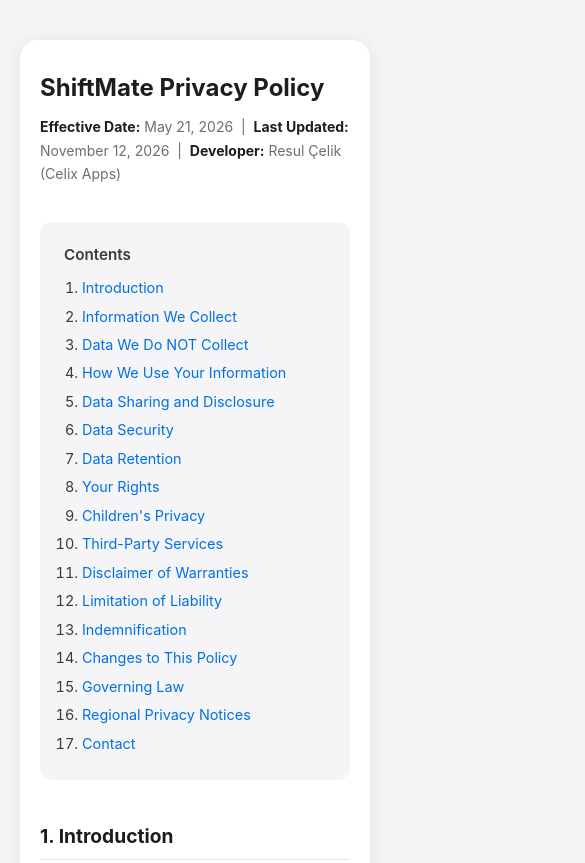
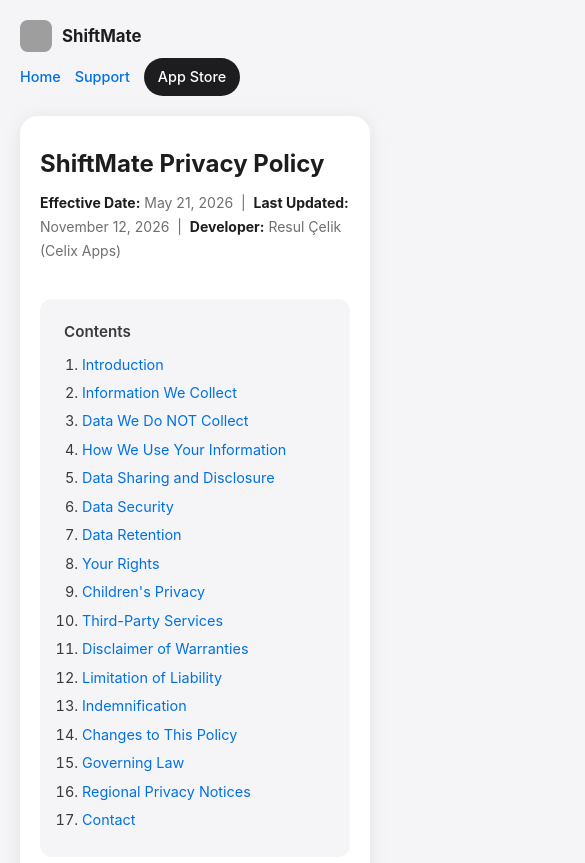
Before and after one commit to celix-apps/shiftmate-privacy, a plain HTML site: page index.html in a window 390 px wide. Shown: the top 863 px of the page, 585 px wide, since content can reach past the window. Drawn offline with Linux system fonts and the light colour scheme; grey boxes are pictures that could not be loaded.

Commit message:
Privacy policy: site header with Home, Support and App Store links
The App Store "Developer Website" link currently opens this page, so add a
small header and footer that lead to the ShiftMate home page. Policy text is
unchanged. Also: footer date matches Last Updated (Nov 12, 2026), and tables
scroll inside the card on phones instead of widening the page.

Co-Authored-By: Claude Opus 5.5 <noreply@anthropic.com>

```diff
--- a/index.html
+++ b/index.html
@@ -36,6 +36,19 @@
     .toc p { font-weight: 600; margin-bottom: 8px; }
     .toc ol { margin-left: 18px; }
     .toc li { margin-bottom: 4px; font-size: 0.9rem; }
+    .site-nav { max-width: 780px; margin: 0 auto 20px; display: flex; align-items: center; gap: 8px 18px; flex-wrap: wrap; }
+    .site-nav .brand { display: flex; align-items: center; gap: 10px; font-weight: 700; font-size: 1.05rem; color: #1d1d1f; margin-right: auto; }
+    .site-nav .brand img { width: 32px; height: 32px; border-radius: 8px; }
+    .site-nav a { font-size: 0.9rem; font-weight: 500; }
+    .site-nav .store { background: #1d1d1f; color: #fff; padding: 7px 14px; border-radius: 999px; }
+    .site-nav .store:hover { text-decoration: none; background: #000; }
+    footer .links { margin-top: 6px; }
+    @media (max-width: 600px) {
+      body { padding-top: 20px; }
+      .site-nav { gap: 6px 14px; }
+      .site-nav .brand { flex-basis: 100%; }
+      table { display: block; overflow-x: auto; -webkit-overflow-scrolling: touch; }
+    }
     @media (max-width: 600px) {
       .container { padding: 28px 20px; }
       h1 { font-size: 1.5rem; }
@@ -43,6 +56,12 @@
   </style>
 </head>
 <body>
+<nav class="site-nav" aria-label="ShiftMate">
+  <a class="brand" href="https://celix-apps.github.io/shiftmate/"><img src="https://celix-apps.github.io/shiftmate/img/icon-192.png" alt="" width="32" height="32">ShiftMate</a>
+  <a href="https://celix-apps.github.io/shiftmate/">Home</a>
+  <a href="mailto:support.shiftmate@icloud.com">Support</a>
+  <a class="store" href="https://apps.apple.com/app/id6764603778">App Store</a>
+</nav>
 <div class="container">
 
   <h1>ShiftMate Privacy Policy</h1>
@@ -462,7 +481,8 @@
   </div>
 
   <footer>
-    <p>This privacy policy was last reviewed and updated on June 24, 2026.</p>
+    <p>This privacy policy was last reviewed and updated on November 12, 2026.</p>
+    <p class="links">&copy; 2026 Resul Çelik (Celix Apps) &middot; <a href="https://celix-apps.github.io/shiftmate/">ShiftMate</a> &middot; <a href="mailto:support.shiftmate@icloud.com">Support</a></p>
   </footer>
 
 </div>
```
